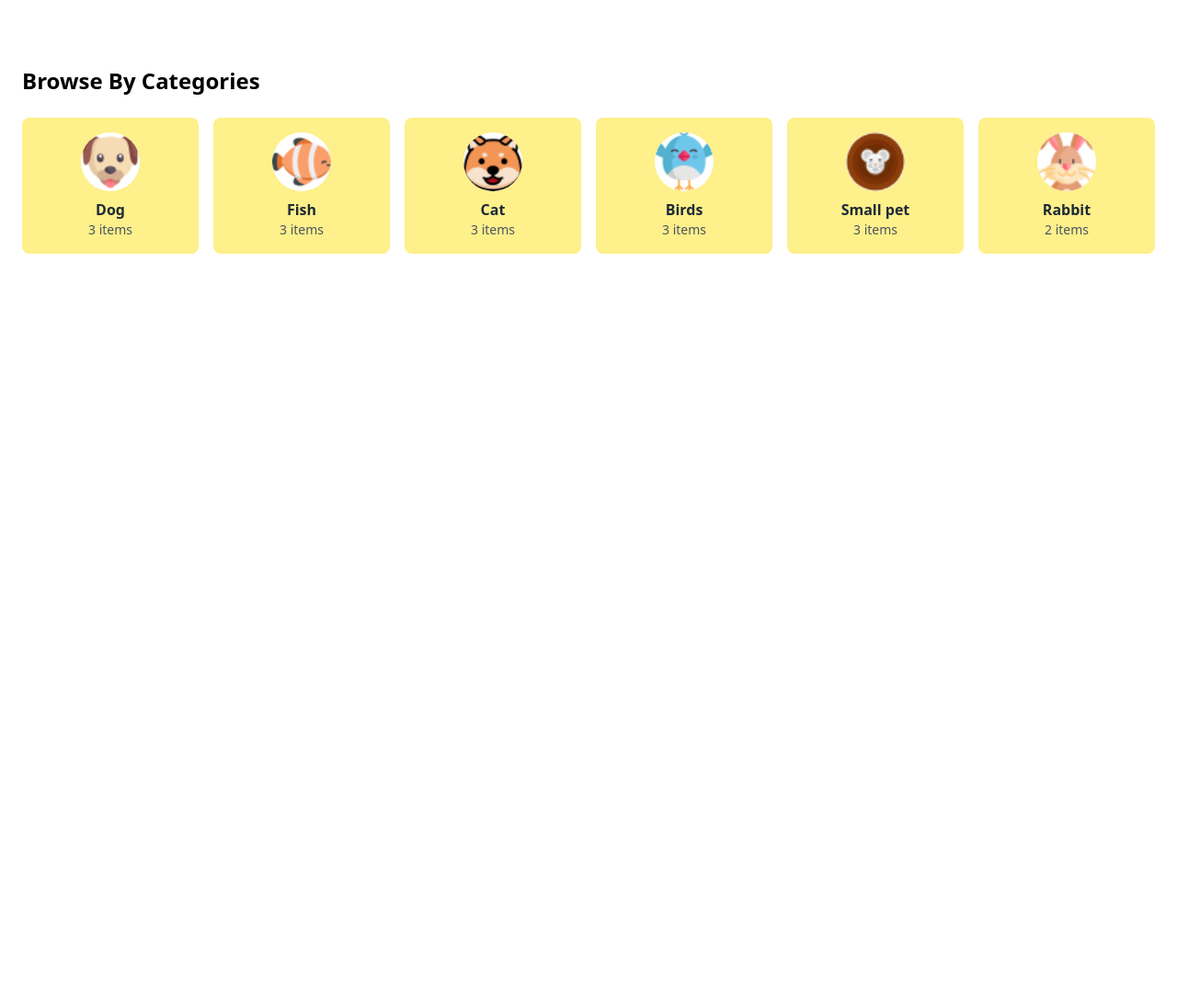
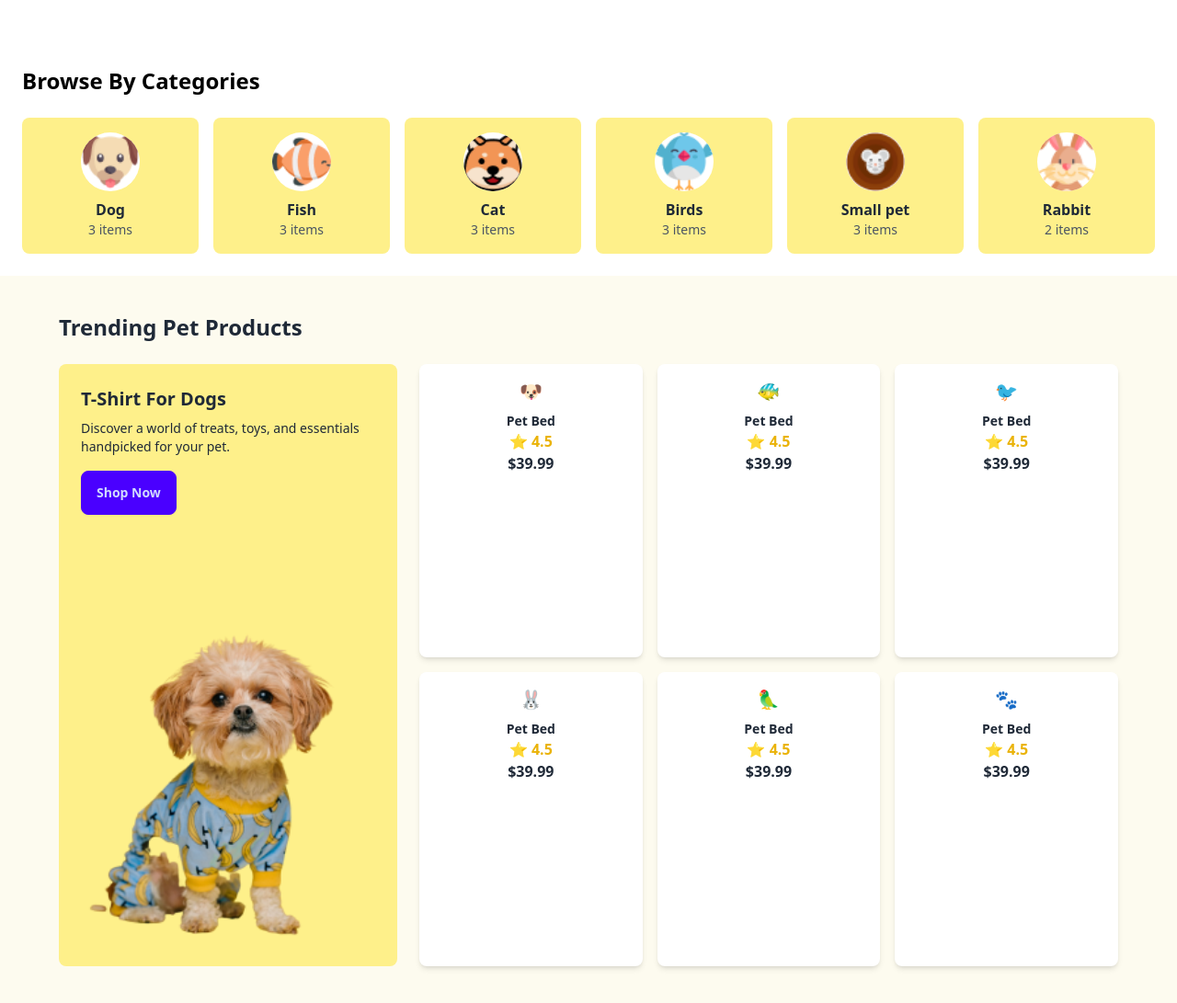
Before and after one commit to shakib-19m/Living-Lab, a plain HTML site: page index.html in a window 1280 px wide. Shown: the part 848-1939 px from the top of the page at 92% size. Before the commit the page ends 1148 px from the top, so only its background shows below. Drawn offline with nearby package versions, Linux system fonts and the light colour scheme.

Commit message:
add section

```diff
--- a/index.html
+++ b/index.html
@@ -146,5 +146,75 @@
             </div>
         </div>
     </section>
+
+    <section class="bg-[#fdfbef] p-10">
+        <div class="max-w-6xl mx-auto">
+            <h2 class="text-2xl font-bold mb-6">Trending Pet Products</h2>
+            <div class="grid grid-cols-3 gap-6">
+                <!-- Left Section -->
+                <div class="bg-yellow-200 p-6 rounded-lg">
+                    <h3 class="text-xl font-bold">T-Shirt For Dogs</h3>
+                    <p class="text-sm mt-2 mb-4">Discover a world of treats, toys, and essentials handpicked for your pet.</p>
+                    <button class="btn btn-primary">Shop Now</button>
+                    <img src="c1-assets/cute-pet-small.png" alt="Dog in T-Shirt" class="mt-4 w-full rounded-lg">
+                </div>
+
+                <!-- Right Section (Product Grid) -->
+                <div class="col-span-2 grid grid-cols-3 gap-4">
+                    <!-- Repeated Product Card -->
+                    <div class="card bg-white shadow-md p-4 rounded-lg">
+                        <div class="text-center">
+                            <span class="text-xl">🐶</span>
+                        </div>
+                        <p class="text-sm font-semibold text-center mt-2">Pet Bed</p>
+                        <p class="text-center text-yellow-500 font-bold">⭐ 4.5</p>
+                        <p class="text-center font-bold">$39.99</p>
+                    </div>
+                    <div class="card bg-white shadow-md p-4 rounded-lg">
+                        <div class="text-center">
+                            <span class="text-xl">🐠</span>
+                        </div>
+                        <p class="text-sm font-semibold text-center mt-2">Pet Bed</p>
+                        <p class="text-center text-yellow-500 font-bold">⭐ 4.5</p>
+                        <p class="text-center font-bold">$39.99</p>
+                    </div>
+                    <div class="card bg-white shadow-md p-4 rounded-lg">
+                        <div class="text-center">
+                            <span class="text-xl">🐦</span>
+                        </div>
+                        <p class="text-sm font-semibold text-center mt-2">Pet Bed</p>
+                        <p class="text-center text-yellow-500 font-bold">⭐ 4.5</p>
+                        <p class="text-center font-bold">$39.99</p>
+                    </div>
+                    <div class="card bg-white shadow-md p-4 rounded-lg">
+                        <div class="text-center">
+                            <span class="text-xl">🐰</span>
+                        </div>
+                        <p class="text-sm font-semibold text-center mt-2">Pet Bed</p>
+                        <p class="text-center text-yellow-500 font-bold">⭐ 4.5</p>
+                        <p class="text-center font-bold">$39.99</p>
+                    </div>
+                    <div class="card bg-white shadow-md p-4 rounded-lg">
+                        <div class="text-center">
+                            <span class="text-xl">🦜</span>
+                        </div>
+                        <p class="text-sm font-semibold text-center mt-2">Pet Bed</p>
+                        <p class="text-center text-yellow-500 font-bold">⭐ 4.5</p>
+                        <p class="text-center font-bold">$39.99</p>
+                    </div>
+                    <div class="card bg-white shadow-md p-4 rounded-lg">
+                        <div class="text-center">
+                            <span class="text-xl">🐾</span>
+                        </div>
+                        <p class="text-sm font-semibold text-center mt-2">Pet Bed</p>
+                        <p class="text-center text-yellow-500 font-bold">⭐ 4.5</p>
+                        <p class="text-center font-bold">$39.99</p>
+                    </div>
+                </div>
+            </div>
+        </div>
+    </section>
+
+
 </body>
 </html>
```
